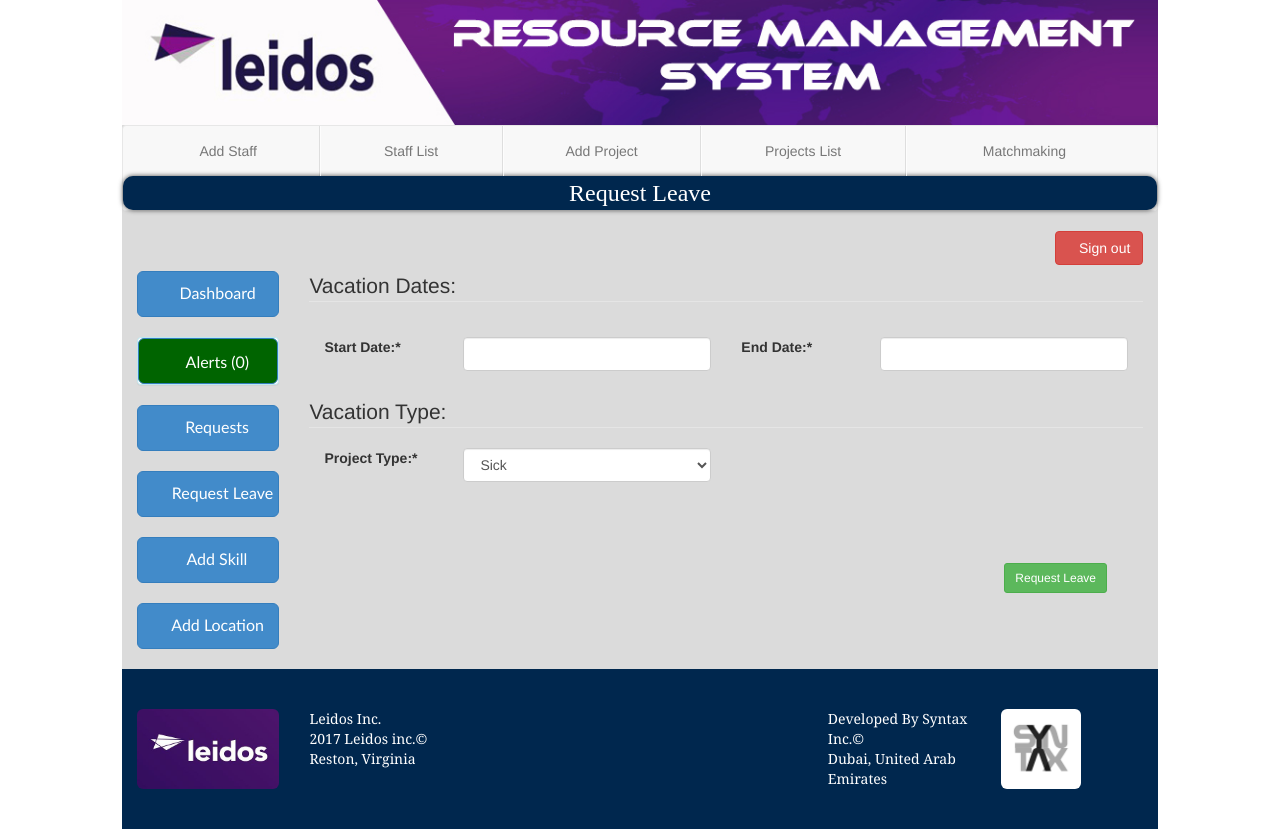
After one commit to alisolehria/leidoswebapp, a Django app: page /admin/requestholiday/ in a window 1280 px wide. The commit adds this page. Run offline with Django 3.2, Linux system fonts and the light colour scheme; a user stored in the database is signed in; tables that the repository leaves empty hold one stand-in row (values such as "Sample post"); some libraries are stand-ins or nearby versions; some web fonts are replaced.

Commit message:
Added Holidays Contributors: Prasad Cassandra

```diff
--- a/accounts/models.py
+++ b/accounts/models.py
@@ -62,6 +62,7 @@
         ('Consultancy', 'Consultancy'),
         ('Development', 'Development'),
         ('Delivery', 'Delivery'),
+        ('IT','IT')
     )
     type = models.CharField(max_length=30, choices=TYPE)
     location = models.ForeignKey('adminUser.location')
@@ -133,6 +134,7 @@
     endDate = models.DateField()
     STATUS = (
         ('Approved', 'Approved'),
+        ('Pending Approval','Pending Approval'),
         ('Declined', 'Declined'),
     )
     TYPE = (
@@ -140,6 +142,7 @@
         ('Emergency', 'Emergency'),
         ('Vacation', 'Vacation')
     )
+    type = models.CharField(max_length=30,choices=TYPE)
     status = models.CharField(max_length=30, choices=STATUS)
 
     def __str__(self):
--- a/adminUser/forms.py
+++ b/adminUser/forms.py
@@ -305,7 +305,6 @@
     endDate = forms.DateField(label="End Date:",
                               widget=DateTimeWidget(options=dateTimeOptions, bootstrap_version=3))
     type = forms.ChoiceField(label="Project Type:", choices=holidays.TYPE)
-    description = forms.CharField(widget=forms.Textarea,label="Description:")
 
     class Meta:
         model = holidays
@@ -313,7 +312,6 @@
             'type',
             'startDate',
             'endDate',
-            'description',
         ]
 
     helper = FormHelper()
@@ -333,13 +331,7 @@
                             <br><br><br>
                         """),
         ),
-        Fieldset(
-            'Vacation Reason:',
-            'description',
-            HTML("""
-                        <br><br><br>
-                    """),
-        ),
+
     )
 
     def clean(self, *args, **kwargs):
@@ -348,8 +340,8 @@
 
         if startDate > endDate:
             raise forms.ValidationError('Start Date Cannot Precede End Date')
-        if startDate == datetime.date.today():
-            raise forms.ValidationError('Cannot Start Holiday From Today')
+        if startDate < datetime.date.today():
+            raise forms.ValidationError('Cannot Start Holiday From Date Earlier Than Today')
 #        if startDate == endDate:
 #            raise forms.ValidationError('The Dates have Already Been Chosen, Please Try Again')
         return super(HolidaysForm, self).clean(*args, **kwargs)
--- a/adminUser/templates/common/alertTab.html
+++ b/adminUser/templates/common/alertTab.html
@@ -50,13 +50,13 @@
 
       </div>
  <div>
-<a href="{% url 'adminUser:projectrequest' %}" class="btn btn-primary btn-lg btn-new">
-          <span class="glyphicon glyphicon-open"></span><h7>Project Requests</h7>
+<a href="{% url 'adminUser:requests' %}" class="btn btn-primary btn-lg btn-new">
+          <span class="glyphicon glyphicon-open"></span><h7> Requests</h7>
         </a>
            </div>
         <div>
             <br>
-<a href="{% url 'adminUser:dashboard' %}" class="btn btn-primary btn-lg btn-new">
+<a href="{% url 'adminUser:holidayrequest' %}" class="btn btn-primary btn-lg btn-new">
     <span class="glyphicon glyphicon-plane"></span><h7> Request Leave</h7>
         </a>
            </div>
--- /dev/null
+++ b/adminUser/templates/staff/holiday.html
@@ -0,0 +1,140 @@
+{% load staticfiles %}
+{% load crispy_forms_tags %}
+<!DOCTYPE html>
+<html lang="en">
+  <head>
+
+    <title>{{ title }}</title>
+
+    <script src="http://code.jquery.com/jquery-1.11.0.min.js"></script>
+    <script src="http://netdna.bootstrapcdn.com/bootstrap/3.1.1/js/bootstrap.min.js"></script>
+
+     <link href="{% static "css/stylesheet.css" %}" rel="stylesheet">
+      {{ form.media }}
+
+
+  </head>
+  <body>
+    <div class="col-sm-1"></div>     <div class="col-sm-10"><div class="container-fluid" style="background-color:#dbdbdb;">
+  <div class="row">
+          <div>
+          <img src={% static 'img/leidos_logo_2013.jpg' %} alt="leidosLogo" width="100%"> </a>  </li>
+        </h1>
+
+      <center><nav class="navbar navbar-default">
+  <div class="container-fluid">
+    <div class="navbar-header">
+
+    </div>
+    <ul class="nav navbar-nav">
+      <li><a href="{% url 'adminUser:addstaff' %}">Add Staff</a></li>
+      <li><a href="{% url 'adminUser:stafflist' %}">Staff List</a> </li>
+      <li><a href="{% url 'adminUser:addproject' %}">Add Project</a></li>
+      <li><a href="{% url 'adminUser:projectlist' %}">Projects List</a></li>
+        <li><a href="{% url 'adminUser:projectlist' %}">Matchmaking</a></li>
+    </ul>
+  </div>
+
+           <div class="container-heading">
+              {{ title }}
+          </div>
+</nav>
+</div>
+
+
+</div>
+<div class="container-fluid">
+</div>
+     <div class="pull-right"><a href = {% url 'accounts:logoutUser' %} class="btn btn-danger btn-md"> <span class="glyphicon glyphicon-log-out"></span>Sign out</a></div>
+<br>
+        <br>
+  <div class="row">
+    <div class="col-md-2">
+
+
+<div id="refresh">
+<script> jQuery(document).ready(function (){jQuery("#refresh").load('{% url "adminUser:alertTab" %}');})
+         </script>
+              <script>
+jQuery(document).ready(function(){setInterval(function(){jQuery("#refresh").load('{% url "adminUser:alertTab" %}');
+   },6000)
+       });</script>
+        </div>
+
+    </div>
+
+    <div class="col-md-10">
+
+
+                    <form method="POST" action="">
+                    {% csrf_token %}
+
+                      {% crispy form %}
+                        <br>
+
+
+
+                        <br>
+
+                        <div class="col-md-offset-10">
+
+                        <input class="btn btn-success btn-sm" type="submit" value="Request Leave" />
+                            </div>
+                    </form>
+
+
+        <br>
+        <br>
+
+
+
+    </div>
+
+  </div>
+
+</div>
+<div class="container-footer">
+    <br><br>
+    <div class="row">
+        <div class="col-sm-2">
+
+    <img src={% static 'img/leidos.png' %} alt="leidosLogo" class="img-rounded img-responsive img-footer">
+
+</div>
+        <div class="col-sm-2">
+
+    <h8>Leidos Inc.
+        <br>
+        2017 Leidos inc.©
+        <br>
+     Reston, Virginia
+</h8>
+              </div>
+
+
+  <div class="col-sm-2 pull-right">
+
+    <img src={% static 'img/Logo.jpg' %} alt="syntaxLogo" class="img-rounded img-responsive img-footer-syntax">
+
+</div>
+         <div class="col-sm-2 pull-right">
+
+    <h8>Developed By Syntax Inc.©
+        <br>
+        Dubai, United Arab Emirates
+        <br>
+
+</h8>
+              </div>
+
+        </div>
+
+             <br><br>
+
+
+
+</div>
+
+
+</body>
+</html>
--- a/adminUser/urls.py
+++ b/adminUser/urls.py
@@ -26,6 +26,7 @@
         url(r'edit/(?P<project_id>[0-9]+)/$', views.editproject_View, name='editproject'),
         url(r'alerts/$', views.alert_View, name='alerts'),
         url(r'alerttab/$', views.alerttab_View, name='alertTab'),
-        url(r'projectrequest/$', views.projectrequests_View, name='projectrequest'),
+        url(r'requests/$', views.requests_View, name='requests'),
+        url(r'requestholiday/$', views.holiday_View, name='holidayrequest'),
         url(r'report/(?P<project_id>[0-9]+)/$', views.report_View, name='report'),
 ]
--- a/adminUser/views.py
+++ b/adminUser/views.py
@@ -5,7 +5,7 @@
 from django.http import HttpResponse
 import datetime
 from django.contrib.auth.models import User
-from .forms import UserForm,UserProfileForm,ProjectForm, SkillForm, LocationForm, UserUpdateForm
+from .forms import UserForm,UserProfileForm,ProjectForm, SkillForm, LocationForm, UserUpdateForm, HolidaysForm
 from django.core.mail import send_mail
 from django.contrib import messages
 from django.db.models import Q
@@ -476,6 +476,31 @@
 
     return render(request, 'common/location.html',{"title":title,"list":list,"form":form})
 
+@login_required
+def holiday_View(request):
+
+    username = request.user
+    query = profile.objects.get(user = username) #get username
+
+    if query.designation != "Admin":  # check if admin
+        return HttpResponse(status=201)
+
+    title = "Request Leave"
+
+    form = HolidaysForm(request.POST or None)
+
+    if form.is_valid() and request.POST:
+        hol = form.save(commit=False)
+        hol.status="Pending Approval"
+        hol.staffID_id = query.staffID
+        hol.save()
+        alert = alerts.objects.create(fromStaff=query, alertType='Leave', alertDate=datetime.date.today(),
+                                      holiday=hol, info="Your Project Request")
+        staffAlerts.objects.create(alertID=alert, staffID=query, status="Unseen")
+        messages.success(request, "Leave Requested!")
+
+    return render(request, 'staff/holiday.html',{"title":title,"form":form})
+
 
 @login_required
 def editprofile_View(request,staff_id):
@@ -529,50 +554,6 @@
 
     return render(request,'project/editproject.html',{"title":title,"pms":pms,"project":project,"form":form})
 
-@login_required
-def alert_View(request):
-
-    username = request.user
-    query = profile.objects.get(user = username) #get username
-
-    if query.designation != "Admin":  # check if admin
-        return HttpResponse(status=201)
-
-    title = "Alerts"
-
-
-    alertList = alerts.objects.filter(staff=query.staffID).order_by('-alertID')
-    staff_id = str(query.staffID)
-
-    if request.POST:
-        if "rejectProj" in request.POST:
-            id = request.POST.getlist("rejectProj")
-            project = projects.objects.filter(projectID=id[0])
-            info = projects.objects.get(projectID=id[0])
-            project.update(status="Declined")
-            alert = alerts.objects.create(fromStaff=query, alertType='Project', alertDate=datetime.date.today(),
-                                          project=info,info="Your Project Request")
-            staffAlerts.objects.create(alertID=alert, staffID=info.projectManager, status="Unseen")
-            alertobj = alerts.objects.get(Q(project=info) & Q(fromStaff=info.projectManager.staffID))
-            staffalert = staffAlerts.objects.filter(alertID=alertobj.alertID)
-            staffalert.update(status="Seen")
-            messages.success(request, "Project Status Changed")
-            return projectlist_View(request)
-        elif "acceptProj" in request.POST:
-            id = request.POST.getlist("acceptProj")
-            project = projects.objects.filter(projectID=id[0])
-            info = projects.objects.get(projectID=id[0])
-            project.update(status="Approved")
-            alert = alerts.objects.create(fromStaff=query, alertType='Project', alertDate=datetime.date.today(),
-                                          project=info,info="Your Project Request")
-            staffAlerts.objects.create(alertID=alert, staffID=info.projectManager, status="Unseen")
-            alertobj = alerts.objects.get(Q(project=info) & Q(fromStaff=info.projectManager.staffID))
-            staffalert = staffAlerts.objects.filter(alertID=alertobj.alertID)
-            staffalert.update(status="Seen")
-            messages.success(request, "Project Status Changed")
-            return projectlist_View(request)
-
-    return render(request,'common/alerts.html',{"title":title,"alertList":alertList,"staff_id":staff_id})
 
 @login_required
 def alerttab_View(request):
@@ -635,11 +616,37 @@
             alertID = request.POST.getlist('seen')
             alertObj = staffAlerts.objects.filter(Q(alertID=alertID[0]) & Q(staffID=query.staffID))
             alertObj.update(status="Seen")
+        elif "rejectLeave" in request.POST:
+            id = request.POST.getlist("rejectLeave")
+            holiday = holidays.objects.filter(holidayID=id[0])
+            info = holidays.objects.get(holidayID=id[0])
+            holiday.update(status="Declined")
+            alert = alerts.objects.create(fromStaff=query, alertType='Leave', alertDate=datetime.date.today(),
+                                          holiday=info)
+            staffAlerts.objects.create(alertID=alert, staffID=info.staffID, status="Unseen")
+            alertobj = alerts.objects.get(Q(holiday=info) & Q(fromStaff=info.staffID.staffID))
+            staffalert = staffAlerts.objects.filter(alertID=alertobj.alertID)
+            staffalert.update(status="Seen")
+            messages.success(request, "Leave Status Changed")
+            return projectlist_View(request)
+        elif "acceptLeave" in request.POST:
+            id = request.POST.getlist("acceptLeave")
+            holiday = holidays.objects.filter(holidayID=id[0])
+            info = holidays.objects.get(holidayID=id[0])
+            holiday.update(status="Approved")
+            alert = alerts.objects.create(fromStaff=query, alertType='Leave', alertDate=datetime.date.today(),
+                                          holiday=info)
+            staffAlerts.objects.create(alertID=alert, staffID=info.staffID, status="Unseen")
+            alertobj = alerts.objects.get(Q(holiday=info) & Q(fromStaff=info.staffID.staffID))
+            staffalert = staffAlerts.objects.filter(alertID=alertobj.alertID)
+            staffalert.update(status="Seen")
+            messages.success(request, "Leave Status Changed")
+            return projectlist_View(request)
 
     return render(request,'common/alerts.html',{"title":title,"alertList":alertList,"staff_id":staff_id})
 
 @login_required
-def projectrequests_View(request):
+def requests_View(request):
 
     username = request.user
     query = profile.objects.get(user = username) #get username
@@ -647,10 +654,11 @@
     if query.designation != "Admin":  # check if admin
         return HttpResponse(status=201)
 
-    title = "Project Requests"
+    title = "Requests"
 
 
-    alertList = alerts.objects.filter(Q(staff=query.staffID)&Q(alertType="Project")&Q(project__status="Pending Approval")).order_by('-alertID')
+    alertList = alerts.objects.filter(Q(staff=query.staffID)&Q(alertType="Project")&Q(project__status="Pending Approval")|Q(alertType="Leave")&Q(holiday__status=
+                                                                                                                                                 "Pending Approval")).order_by('-alertID')
     staff_id = str(query.staffID)
 
     if request.POST:
@@ -680,8 +688,34 @@
             staffalert.update(status="Seen")
             messages.success(request, "Project Status Changed")
             return projectlist_View(request)
+        elif "rejectLeave" in request.POST:
+            id = request.POST.getlist("rejectLeave")
+            holiday = holidays.objects.filter(holidayID=id[0])
+            info = holidays.objects.get(holidayID=id[0])
+            holiday.update(status="Declined")
+            alert = alerts.objects.create(fromStaff=query, alertType='Leave', alertDate=datetime.date.today(),
+                                          holiday=info)
+            staffAlerts.objects.create(alertID=alert, staffID=info.staffID, status="Unseen")
+            alertobj = alerts.objects.get(Q(holiday=info) & Q(fromStaff=info.staffID.staffID))
+            staffalert = staffAlerts.objects.filter(alertID=alertobj.alertID)
+            staffalert.update(status="Seen")
+            messages.success(request, "Leave Status Changed")
+            return projectlist_View(request)
+        elif "acceptLeave" in request.POST:
+            id = request.POST.getlist("acceptLeave")
+            holiday = holidays.objects.filter(holidayID=id[0])
+            info = holidays.objects.get(holidayID=id[0])
+            holiday.update(status="Approved")
+            alert = alerts.objects.create(fromStaff=query, alertType='Leave', alertDate=datetime.date.today(),
+                                          holiday=info)
+            staffAlerts.objects.create(alertID=alert, staffID=info.staffID, status="Unseen")
+            alertobj = alerts.objects.get(Q(holiday=info) & Q(fromStaff=info.staffID.staffID))
+            staffalert = staffAlerts.objects.filter(alertID=alertobj.alertID)
+            staffalert.update(status="Seen")
+            messages.success(request, "Leave Status Changed")
+            return projectlist_View(request)
 
-    return render(request,'project/projectrequests.html',{"title":title,"alertList":alertList,"staff_id":staff_id})
+    return render(request,'common/requests.html',{"title":title,"alertList":alertList,"staff_id":staff_id})
 
 @login_required
 def report_View(request,project_id):
--- a/employee/templates/sideBar/alertTab.html
+++ b/employee/templates/sideBar/alertTab.html
@@ -51,7 +51,7 @@
 
         <div>
 
-<a href="{% url 'adminUser:dashboard' %}" class="btn btn-primary btn-lg btn-new">
+<a href="{% url 'employee:holidayrequest' %}" class="btn btn-primary btn-lg btn-new">
     <span class="glyphicon glyphicon-plane"></span><h7> Request Leave</h7>
         </a>
 
--- a/employee/templates/sideBar/alerts.html
+++ b/employee/templates/sideBar/alerts.html
@@ -150,6 +150,7 @@
                     {% endfor %}
 
     </div>
+                 <br>
          {% endif %}
 
                      {% if alert.alertType == 'Edit Staff' %}
--- a/employee/urls.py
+++ b/employee/urls.py
@@ -14,6 +14,7 @@
     url(r'project/$', views.projectprofile_View, name='projectprofile'),
     url(r'staff/$', views.staffprofile_View, name='staffprofile'),
     url(r'alerts/$', views.alert_View, name='alerts'),
+    url(r'requestholiday/$', views.holiday_View, name='holidayrequest'),
 
 
 ]
--- a/projectManager/templates/alerts/alertTab.html
+++ b/projectManager/templates/alerts/alertTab.html
@@ -55,7 +55,7 @@
  </div>
         <div>
             <br>
-<a href="{% url 'adminUser:dashboard' %}" class="btn btn-primary btn-lg btn-new">
+<a href="{% url 'projectManager:holidayrequest' %}" class="btn btn-primary btn-lg btn-new">
     <span class="glyphicon glyphicon-plane"></span><h7> Request Leave</h7>
         </a>
 
--- a/projectManager/urls.py
+++ b/projectManager/urls.py
@@ -17,4 +17,5 @@
     url(r'requestProject/$', views.requestproject_View, name='requestproject'),
     url(r'addSkill/(?P<project_id>[0-9]+)/$', views.addpskill_View, name='addskill'),
     url(r'addStaff/(?P<project_id>[0-9]+)/$', views.addpstaff_View, name='addstaff'),
+    url(r'requestholiday/$', views.holiday_View, name='holidayrequest'),
 ]
```
Also changed, not shown: adminUser/templates/common/alerts.html (+9 -2 lines), adminUser/templates/common/requests.html (renamed from adminUser/templates/project/projectrequests.html, +35 -1 lines), employee/templates/eprofile/requestholiday.html (added, +147 -0 lines), employee/views.py (+26 -1 lines), projectManager/templates/alerts/alerts.html (+5 -5 lines), projectManager/templates/profile/requestholiday.html (added, +145 -0 lines), projectManager/views.py (+26 -1 lines).
